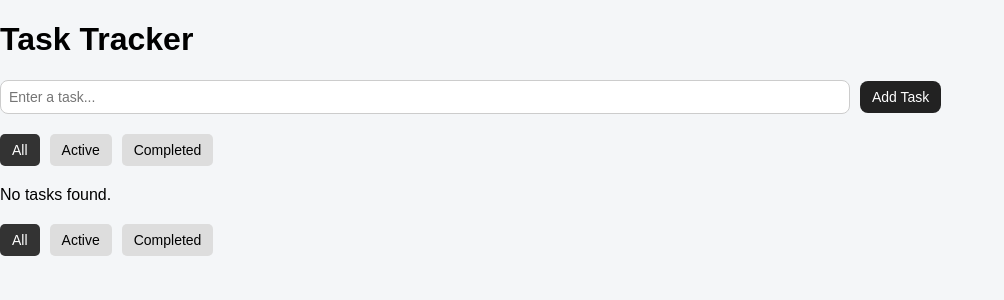
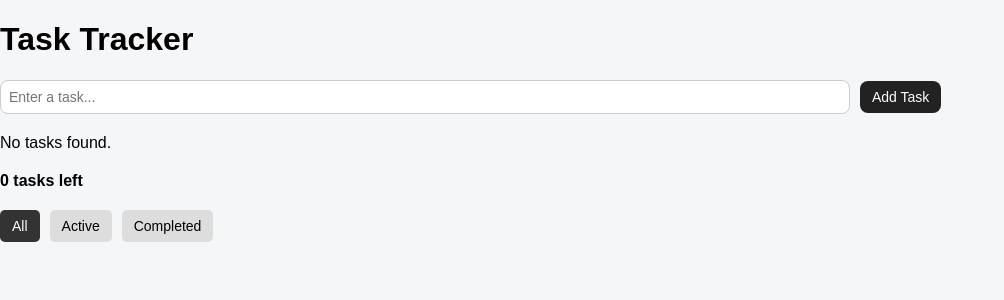
Before and after one commit to tshiyonzo25/taskflow, a React (Vite) app: page / in a window 1280 px wide. Shown: the top 300 px of the page, without its empty margins (0-1004 px from the left). Built offline with nearby package versions, Linux system fonts and the light colour scheme.

Commit message:
feat: add active task counter
Added a dynamic task counter that displays the number of incomplete tasks remaining. Included singular and plural text handling for a cleaner and more polished user interface.

```diff
--- a/src/App.jsx
+++ b/src/App.jsx
@@ -39,6 +39,8 @@ function App() {
     return true;
   });
 
+  const activeTasksCount = tasks.filter((task) => !task.completed).length;
+
   useEffect(() => {
     localStorage.setItem("tasks", JSON.stringify(tasks));
   }, [tasks]);
@@ -59,31 +61,16 @@ function App() {
 
       <TaskInput addTask={addTask} />
 
-      <div style={{ marginBottom: "20px" }}>
-        <button style={getButtonStyle("all")} onClick={() => setFilter("all")}>
-          All
-        </button>
-
-        <button
-          style={getButtonStyle("active")}
-          onClick={() => setFilter("active")}
-        >
-          Active
-        </button>
-
-        <button
-          style={getButtonStyle("completed")}
-          onClick={() => setFilter("completed")}
-        >
-          Completed
-        </button>
-      </div>
-
       <TaskList
         tasks={filteredTasks}
         toggleComplete={toggleComplete}
         deleteTask={deleteTask}
       />
+
+      <p style={{ marginTop: "20px", fontWeight: "bold" }}>
+        {activeTasksCount} {activeTasksCount === 1 ? "task" : "tasks"} left
+      </p>
+
       <div style={{ marginTop: "20px" }}>
         <button style={getButtonStyle("all")} onClick={() => setFilter("all")}>
           All
```
Lines whose indentation alone changed are shown as unchanged.
